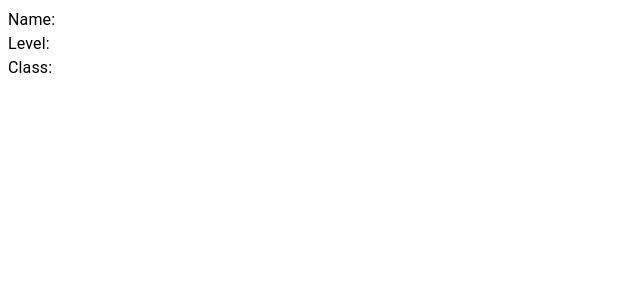
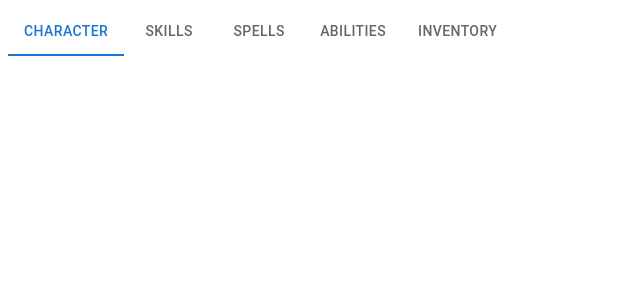
Before and after one commit to a-jennings/traska, a React (Create React App) app: page / in a window 1280 px wide. Shown: the top 300 px of the page, without its empty margins (0-640 px from the left). Built offline with nearby package versions, Linux system fonts and the light colour scheme; no server answers.

Commit message:
add basic navigation

```diff
--- a/src/App.tsx
+++ b/src/App.tsx
@@ -1,34 +1,47 @@
 import React, { useState, useEffect } from "react";
 import { Box, Typography } from "@mui/material";
 import axios from "axios";
+import { Navigation } from "./components/Navigation/Navigation";
 
 axios.defaults.headers.common["Access-Control-Allow-Origin"] = "*";
 axios.defaults.headers.common["Access-Control-Allow-Methods"] =
   "GET,PUT,POST,DELETE,PATCH,OPTIONS";
 
-type BasicInfo = {
-  name: string;
-  level: number;
-  class: string;
-};
+// type BasicInfo = {
+//   name: string;
+//   level: number;
+//   class: string;
+// };
 
 function App() {
-  const [basicInfo, setBasicInfo] = useState<BasicInfo>();
+  // const [basicInfo, setBasicInfo] = useState<BasicInfo>();
+  const [selectedTab, setSelectedTab] = useState("");
 
-  useEffect(() => {
-    axios
-      .get("http://localhost:3001/basicInfo")
-      .then((res: { data: BasicInfo }) => setBasicInfo(res.data))
-      .catch((error) => console.log(error));
-  }, []);
+  // useEffect(() => {
+  //   axios
+  //     .get("http://localhost:3001/basicInfo")
+  //     .then((res: { data: BasicInfo }) => setBasicInfo(res.data))
+  //     .catch((error) => console.log(error));
+  // }, []);
 
   return (
-    <Box>
-      <Typography>Name: {basicInfo?.name}</Typography>
-      <Typography>Level: {basicInfo?.level}</Typography>
-      <Typography>Class: {basicInfo?.class}</Typography>
-    </Box>
+    <>
+      <Navigation selectedTab={(name) => setSelectedTab(name)} />
+      {selectedTab === "Character" && <>Char!</>}
+      {selectedTab === "Skills" && <>Skills!</>}
+      {selectedTab === "Spells" && <>Spells!</>}
+      {selectedTab === "Abilities" && <>Abilities!</>}
+      {selectedTab === "Inventory" && <>Inventory!</>}
+    </>
   );
 }
 
 export default App;
+
+// seperate into sections:
+
+// Character Info: Name, Race, Class Stats, Saving throws,
+// Skills
+// Spells
+// Abilites - Attacks - Feats - Specials
+// Inventory - Money
--- /dev/null
+++ b/src/components/Navigation/Navigation.tsx
@@ -0,0 +1,27 @@
+import React, { ReactElement, useState } from "react";
+import { Tabs, Tab } from "@mui/material";
+
+type NavigationProps = {
+  selectedTab: (name: string) => void;
+};
+
+export function Navigation(props: NavigationProps): ReactElement {
+  const tabList = ["Character", "Skills", "Spells", "Abilities", "Inventory"];
+  const [currentTab, setCurrentTab] = useState("Character");
+
+  return (
+    <Tabs value={currentTab}>
+      {tabList.map((tab, i) => (
+        <Tab
+          key={i}
+          value={tab}
+          label={tab}
+          onClick={() => {
+            setCurrentTab(tab);
+            props.selectedTab(tab);
+          }}
+        />
+      ))}
+    </Tabs>
+  );
+}
--- /dev/null
+++ b/src/pages/Character/Character.tsx
@@ -0,0 +1,5 @@
+import React, { ReactElement } from "react";
+
+export function Character(): ReactElement {
+  return <></>;
+}
```
